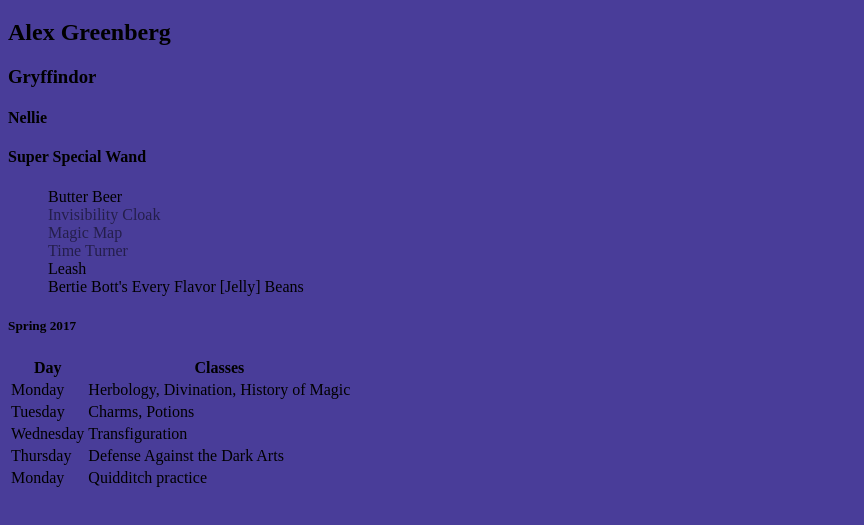
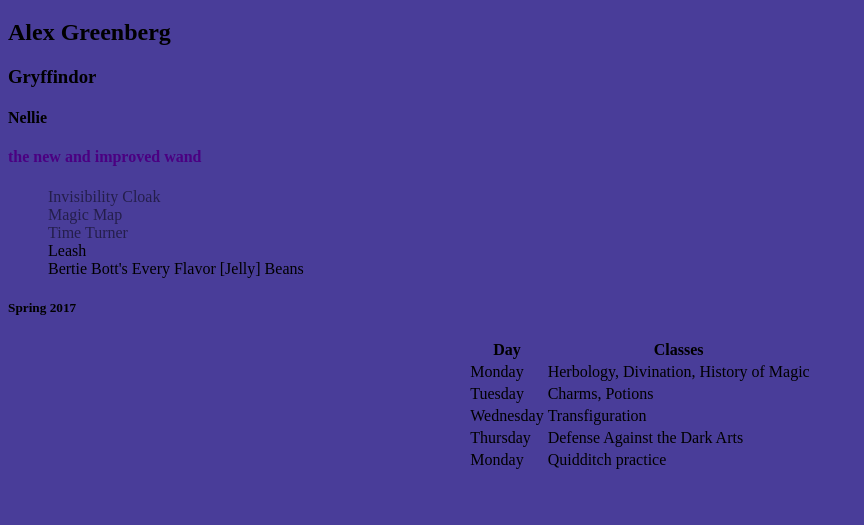
Before and after one commit to a1g23/hogwars_homework, a plain HTML site: page index.html in a window 1280 px wide. Shown: the part 61-586 px from the top of the page, without its empty margins (0-864 px from the left). Drawn offline with nearby package versions, Linux system fonts and the light colour scheme.

Commit message:
Commit 5 - The days go by slowly and the years go by too fast

```diff
--- a/app.js
+++ b/app.js
@@ -155,4 +155,35 @@ $trFri.append($tdFri.text("Monday"))
 const $tdClassFri = $("<td>")
 $trFri.append($tdClassFri.text("Quidditch practice"))
 
+
+
+// Year 5
+//remove your wand and break it
+
+$h4Wand.remove()
+
+// kill the beer
+
+$liButterBeer.remove()
+
+// new wand in the h4
+
+$h4Wand.text("the new and improved wand")
+$h4.after($h4Wand)
+
+// add color of indigo to the wand in jquery
+
+$h4Wand.css("color", "indigo")
+
+// remove pet Nellie ($h4) from the DOM and then put it after the table - have to take the whole element to move not the class
+
+$h4.remove()
+$table.after($h4)
+
+// remove Nellie again and put back after Gryffindor ($h3)
+
+$h3.after($h4)
+
+// interestingly, i didnt have to remove just put $h4 after h3?? still the right output
+
 });
--- a/main.css
+++ b/main.css
@@ -7,3 +7,9 @@ body {background-color: #493d99} /*or any color of your choosing*/
 ul {
     list-style: none;
 }
+
+
+table {
+    border: 3px yellow;
+    margin:auto;
+}
```
